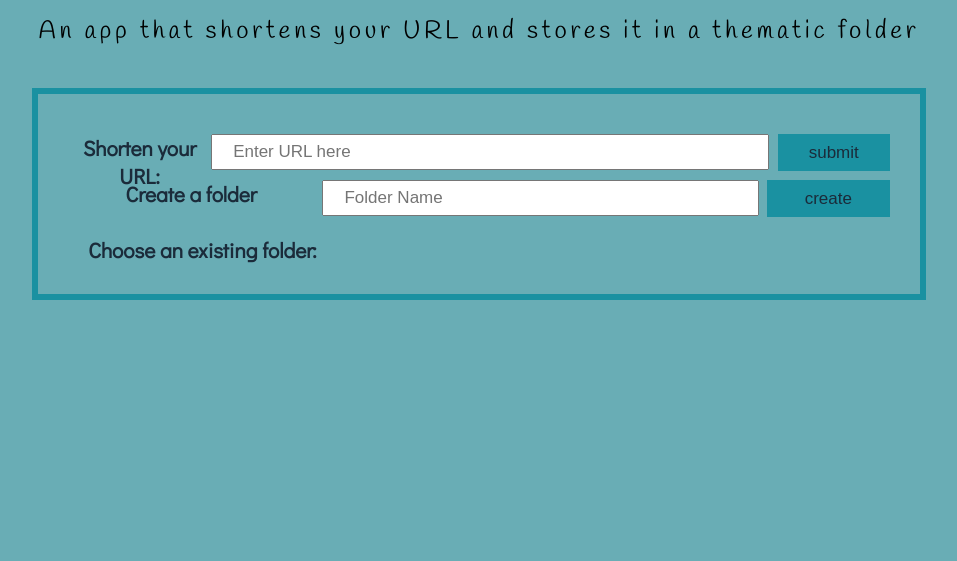
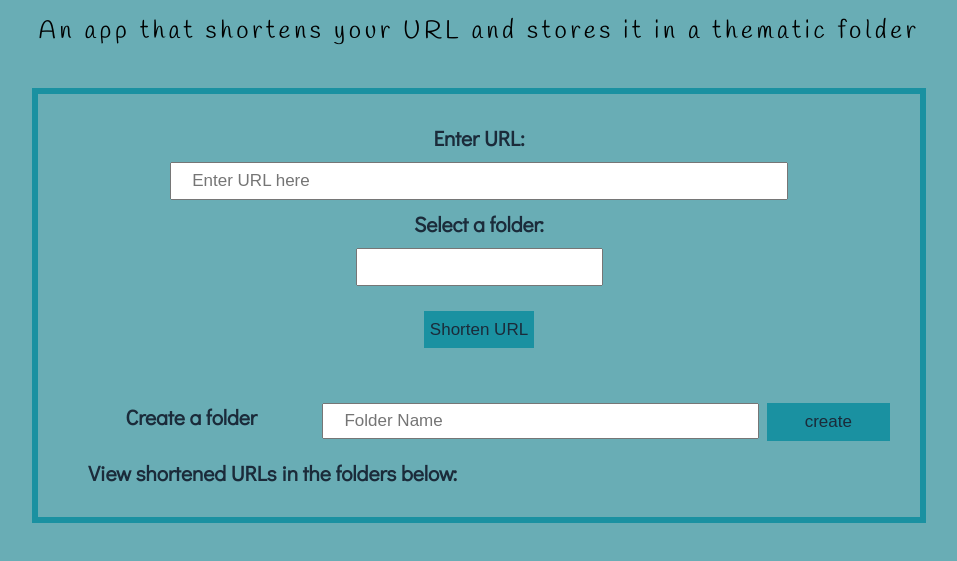
Before and after one commit to JustynaField/jet-fuel, a website: page public/index.html in a window 1280 px wide. Shown: the part 171-732 px from the top of the page, without its empty margins (161-1118 px from the left). Drawn offline with Linux system fonts and the light colour scheme; no server answers.

Commit message:
style link shortening form

```diff
--- a/public/index.html
+++ b/public/index.html
@@ -12,17 +12,18 @@
       <p class='intro'>An app that shortens your URL and stores it in a thematic folder</p>
     <header>
     <main>
-      <div class='form'>
-        <h2>Shorten your URL:</h2>
-        <input type='text'placeholder="Enter URL here" id='url-input'/>
-        <button id='shorten-link'>submit</button>
+      <div class='shorten-url'>
+        <form>
+          <h2>Enter URL:</h2>
+          <input type='text'placeholder="Enter URL here" id='url-input'/>
+          <div>
+            <h2>Select a folder:</h2>
+            <input id="select-folder" type='text'/>
+          </div>
+          <button id='shorten-link'>Shorten URL</button>
+        </form>
       </div>
 
-
-      <!-- <div>
-        <h2>Select a folder</h2>
-        <input type='text'/>
-      </div> -->
       <form class='form'>
         <h2 class='create'>Create a folder</h2>
         <input type='text' placeholder="Folder Name" id='folder-name'/>
@@ -30,7 +31,7 @@
       </form>
 
       <div class='existing-folders'>
-        <h2>Choose an existing folder:</h2>
+        <h2>View shortened URLs in the folders below:</h2>
       </div>
 
       <div class='folders-list'></div>
--- a/public/style.css
+++ b/public/style.css
@@ -38,6 +38,10 @@ button {
   color: #1b2b3a;
 }
 
+.shorten-url {
+  margin-bottom: 40px;
+}
+
 .form {
   height: 36px;
   display: flex;
@@ -50,19 +54,26 @@ button {
   margin-right: 1%;
 }
 
+ #shorten-link {
+   margin: 15px;
+ }
+
 #create-folder, #shorten-link {
-  width: 15%;
   font-size: 17px;
   height: 37.5px;
   border: none;
   background-color: #1a91a1;
 }
 
+#create-folder {
+  width: 15%;
+}
+
 #create-folder:focus {
   outline: none;
 }
 
-#create-folder:hover {
+#create-folder:hover, #shorten-link:hover {
   background-color: #edc350;
 }
 
@@ -79,19 +90,25 @@ h2 {
   margin-right: 1%;
 }
 
-#url-input {
+#url-input, #select-folder {
+  height: 32px;
+    margin: 10px;
+}
+
+
+#folder-name, #url-input, #select-folder {
+
   padding-left: 20px;
   font-size: 17px;
 }
 
 #folder-name {
+  height: 30px;
   width: 50%;
-  padding-left: 20px;
-  font-size: 17px;
   margin-right: 1%;
 }
 
-#folder-name:focus {
+#folder-name:focus, #url-input:focus, #select-folder:focus {
   outline: 4px solid #edc350;
 }
 
@@ -134,14 +151,3 @@ h2 {
 .selected {
   background-color: #edc350;
 }
-
-/*.delete {
-  position: absolute;
-  top: 0;
-  right: 0;
-  margin-top: 7px;
-  margin-right: 7px;
-  color: #1b2b3a;
-  font-size: 18px;
-  opacity: .5;
-}*/
```
